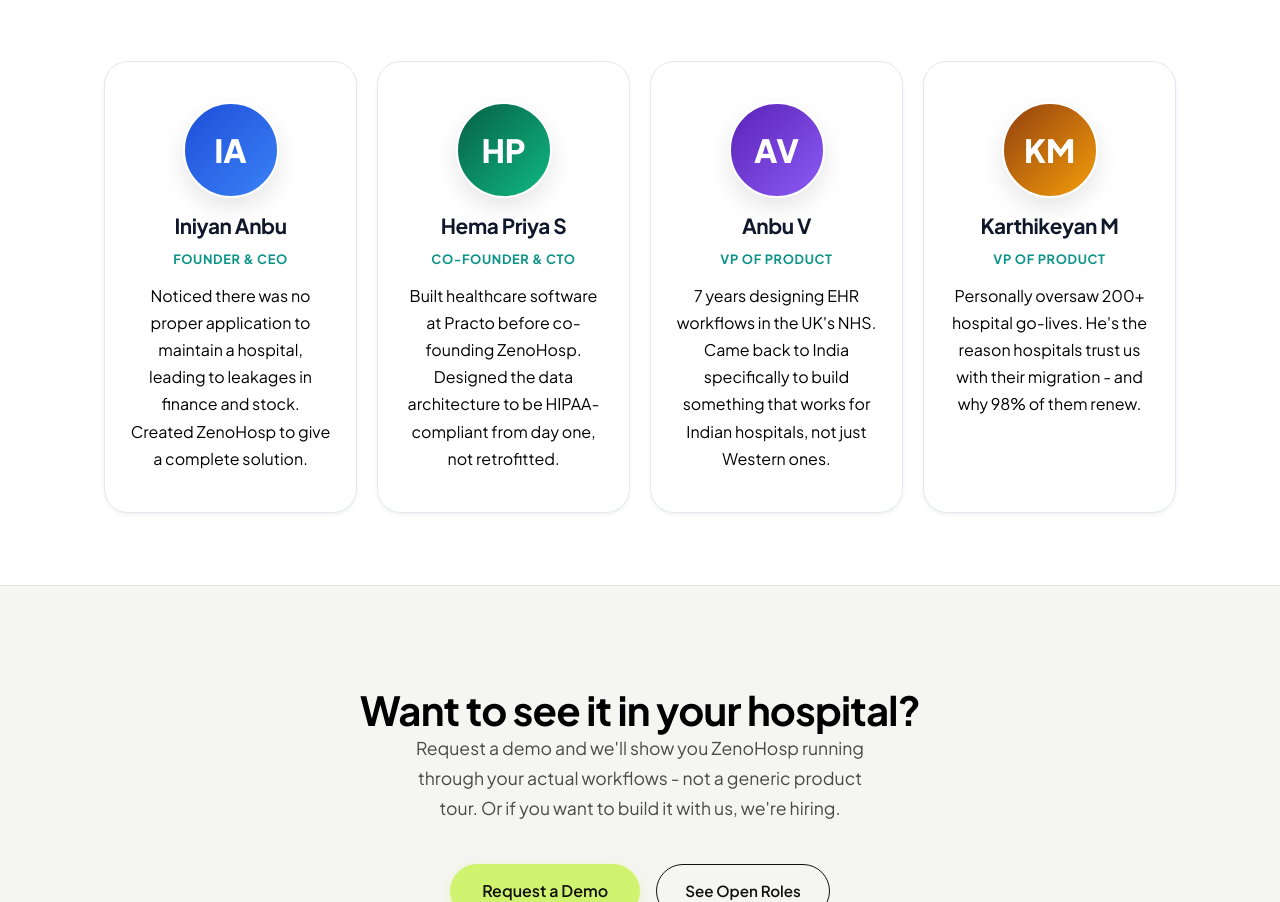
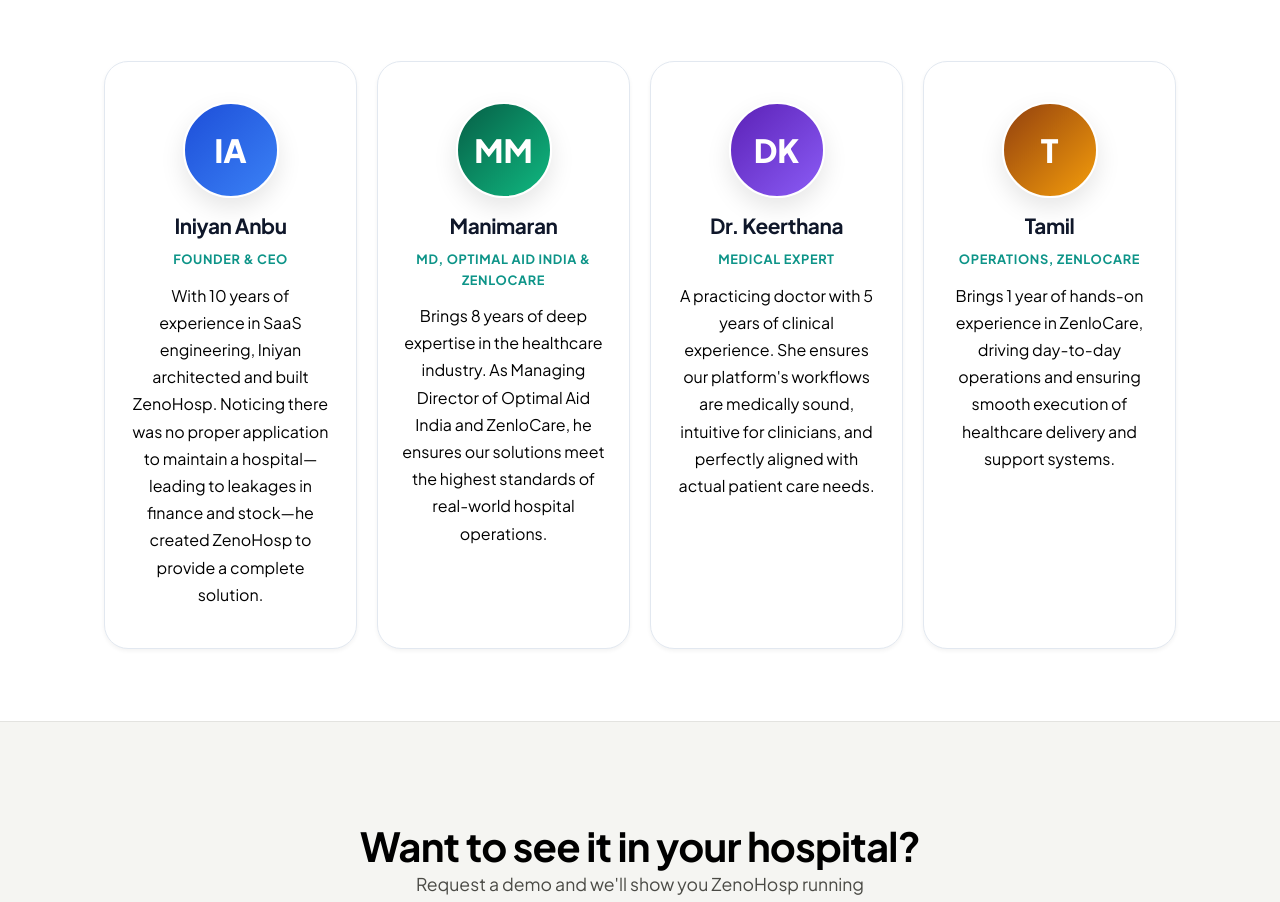
Before and after one commit to zeno-hosp/zenohosp-website, a plain HTML site: page about-us/index.html in a window 1280 px wide. Shown: the part 5531-6433 px from the top of the page. Drawn offline with Linux system fonts and the light colour scheme.

Commit message:
about us push

```diff
--- a/about-us/index.html
+++ b/about-us/index.html
@@ -822,25 +822,25 @@
           <div class="team-avatar ta-blue">IA</div>
           <h3>Iniyan Anbu</h3>
           <div class="team-role">Founder &amp; CEO</div>
-          <p>Noticed there was no proper application to maintain a hospital, leading to leakages in finance and stock. Created ZenoHosp to give a complete solution.</p>
+          <p>With 10 years of experience in SaaS engineering, Iniyan architected and built ZenoHosp. Noticing there was no proper application to maintain a hospital—leading to leakages in finance and stock—he created ZenoHosp to provide a complete solution.</p>
         </div>
         <div class="marketing-content-card team-card">
-          <div class="team-avatar ta-green">HP</div>
-          <h3>Hema Priya S</h3>
-          <div class="team-role">Co-Founder &amp; CTO</div>
-          <p>Built healthcare software at Practo before co-founding ZenoHosp. Designed the data architecture to be HIPAA-compliant from day one, not retrofitted.</p>
+          <div class="team-avatar ta-green">MM</div>
+          <h3>Manimaran</h3>
+          <div class="team-role">MD, Optimal Aid India &amp; ZenloCare</div>
+          <p>Brings 8 years of deep expertise in the healthcare industry. As Managing Director of Optimal Aid India and ZenloCare, he ensures our solutions meet the highest standards of real-world hospital operations.</p>
         </div>
         <div class="marketing-content-card team-card">
-          <div class="team-avatar ta-purple">AV</div>
-          <h3>Anbu V</h3>
-          <div class="team-role">VP of Product</div>
-          <p>7 years designing EHR workflows in the UK's NHS. Came back to India specifically to build something that works for Indian hospitals, not just Western ones.</p>
+          <div class="team-avatar ta-purple">DK</div>
+          <h3>Dr. Keerthana</h3>
+          <div class="team-role">Medical Expert</div>
+          <p>A practicing doctor with 5 years of clinical experience. She ensures our platform's workflows are medically sound, intuitive for clinicians, and perfectly aligned with actual patient care needs.</p>
         </div>
         <div class="marketing-content-card team-card">
-          <div class="team-avatar ta-orange">KM</div>
-          <h3>Karthikeyan M</h3>
-          <div class="team-role">VP of Product</div>
-          <p>Personally oversaw 200+ hospital go-lives. He's the reason hospitals trust us with their migration - and why 98% of them renew.</p>
+          <div class="team-avatar ta-orange">T</div>
+          <h3>Tamil</h3>
+          <div class="team-role">Operations, ZenloCare</div>
+          <p>Brings 1 year of hands-on experience in ZenloCare, driving day-to-day operations and ensuring smooth execution of healthcare delivery and support systems.</p>
         </div>
       </div>
     </div>
```
